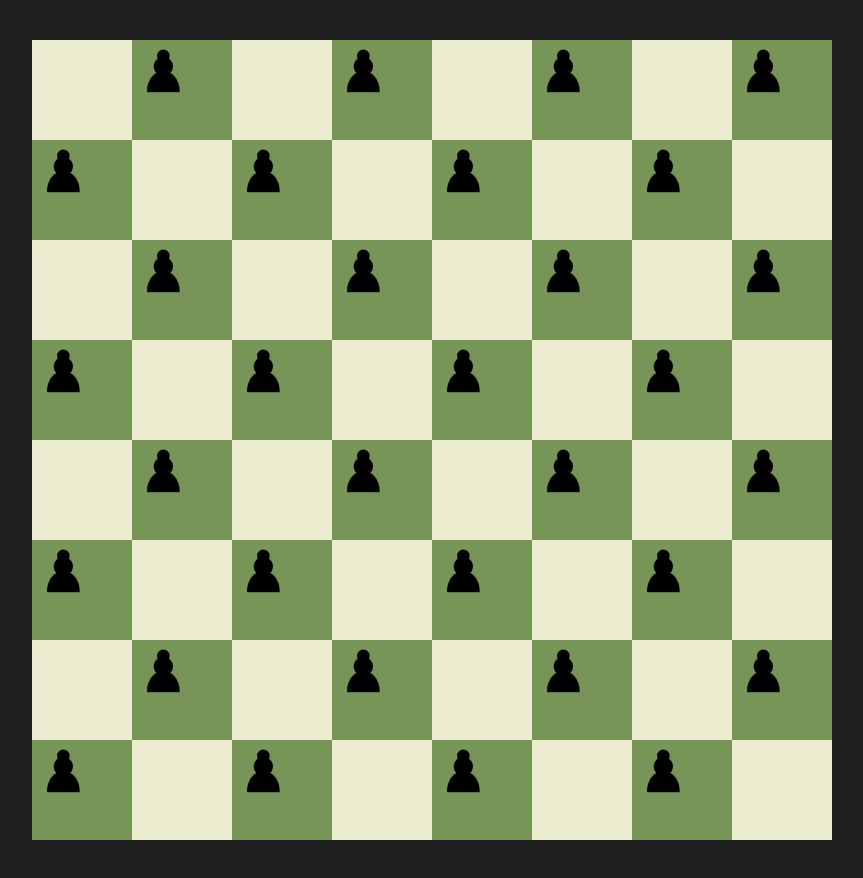
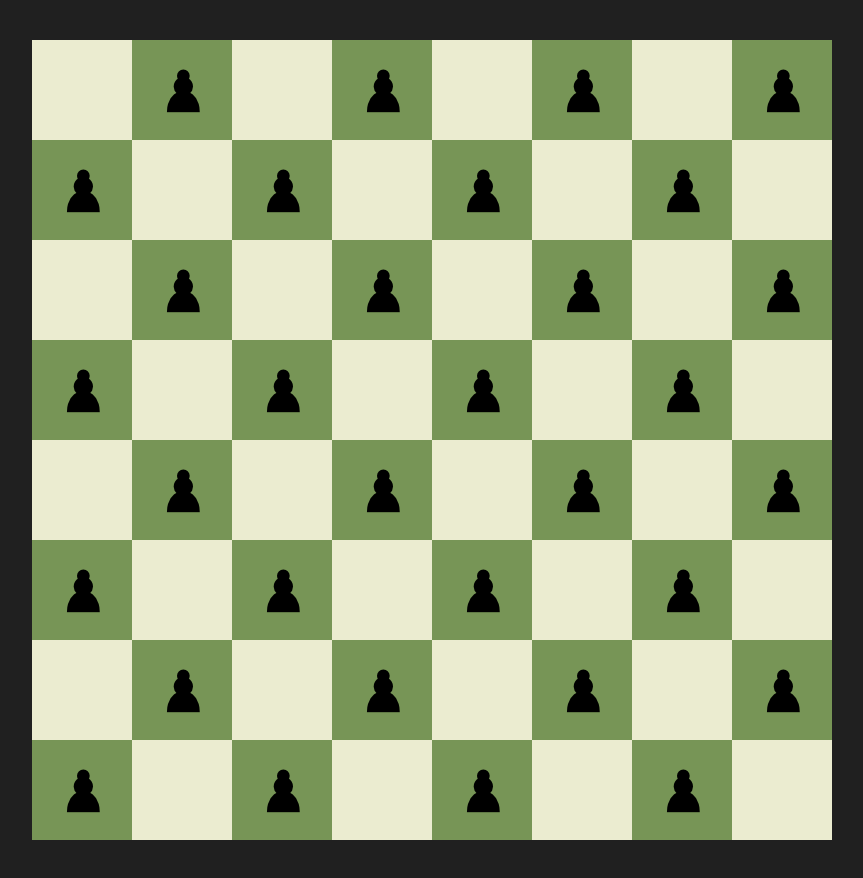
Before and after one commit to spidey0p/chess-game, a React (Create React App) app: page / in a window 1280 px wide. Shown: the whole page, without its empty margins (208-1071 px from the left). Built offline with nearby package versions, Linux system fonts and the light colour scheme.

Commit message:
center the pawn content

```diff
--- a/src/components/Tile/Tile.css
+++ b/src/components/Tile/Tile.css
@@ -1,4 +1,6 @@
 .tile {
+    display: grid;
+    place-content: center;
     width: 100px;
     height: 100px;
 }
--- a/src/components/Tile/Tile.tsx
+++ b/src/components/Tile/Tile.tsx
@@ -5,7 +5,7 @@ interface Props {
 }
 export default function Tile({ number }: Props){
     if(number % 2 === 0){
-        return <div className='tile black-tile'><img src='assets/images/pawn_b.png'/></div>;
+        return <div className='tile black-tile'><img src='assets/images/pawn_b.png' alt='pawn'/></div>;
     } else{
         return <div className='tile white-tile'></div>;
     }
```
